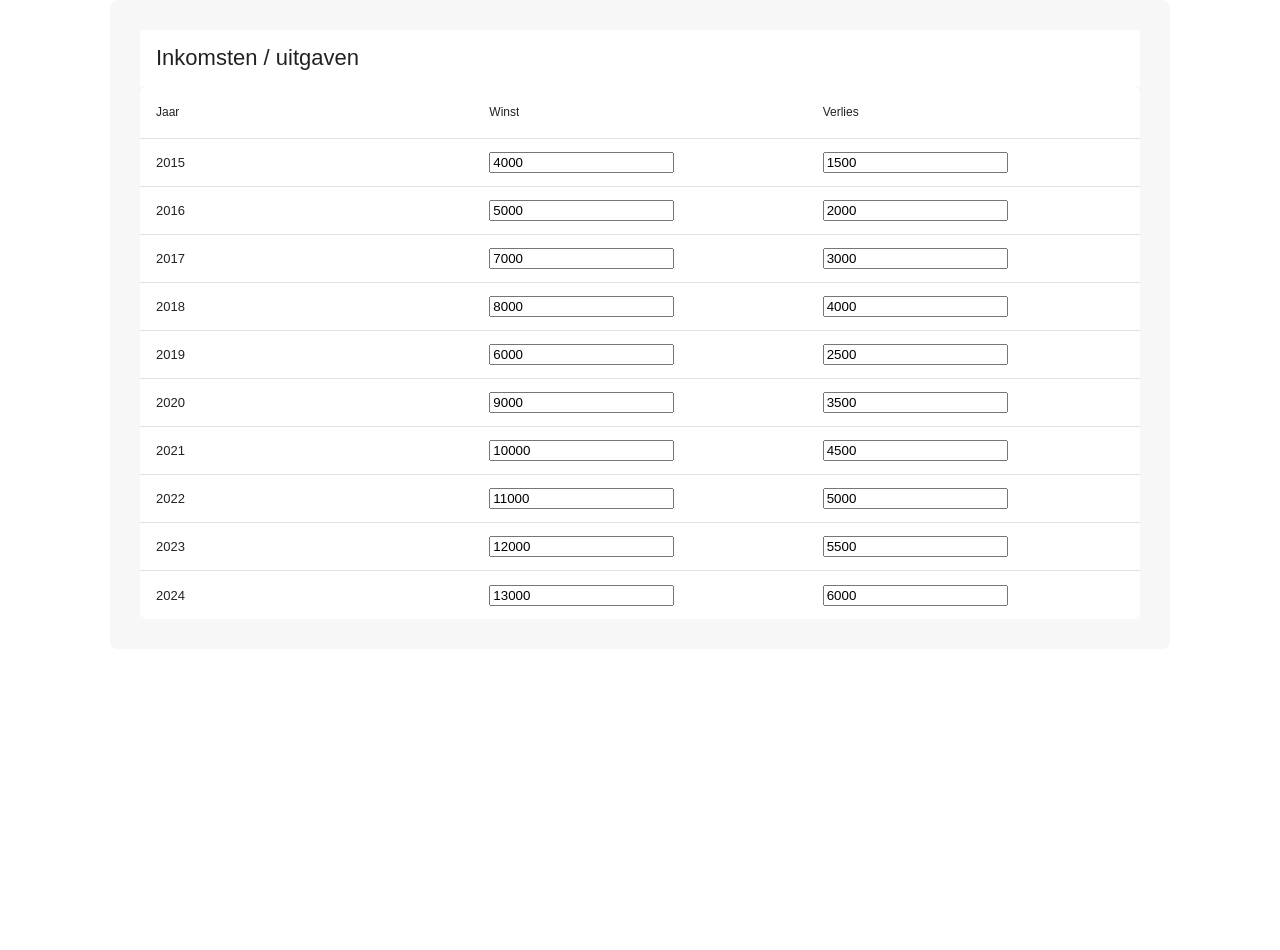
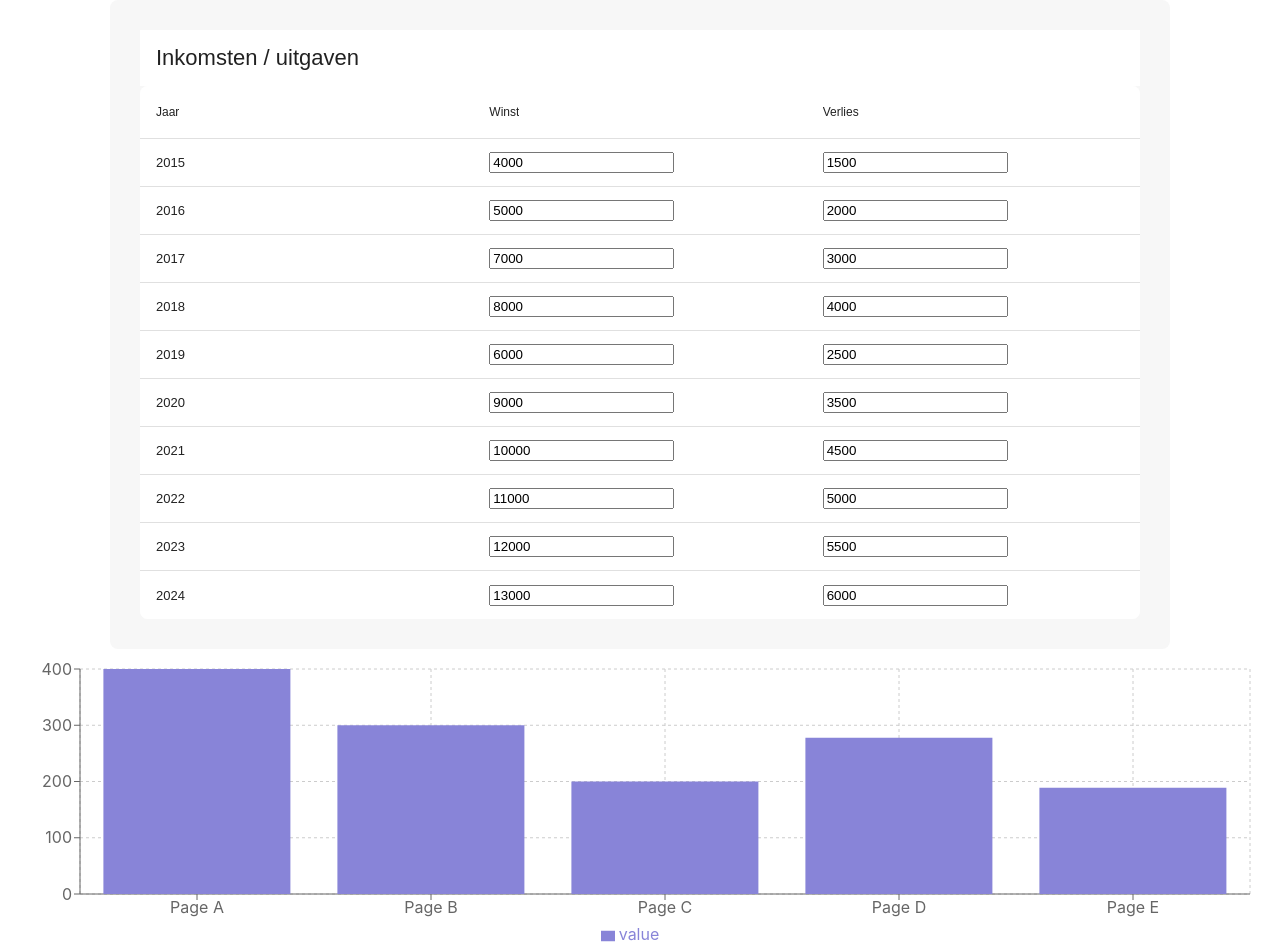
Before and after one commit to imawizzard/GraphsAndTables, a React (Create React App) app in the folder tablesandgraphs/: page / in a window 1280 px wide. Shown: the top 950 px of the page. Before the commit the page ends 800 px from the top, so only its background shows below. Built offline with nearby package versions, Linux system fonts and the light colour scheme.

Commit message:
added graph

```diff
--- a/tablesandgraphs/package.json
+++ b/tablesandgraphs/package.json
@@ -15,6 +15,7 @@
     "react-data-table-component": "^7.6.2",
     "react-dom": "^18.3.1",
     "react-scripts": "5.0.1",
+    "recharts": "^2.13.3",
     "styled-components": "^6.1.13",
     "typescript": "^4.9.5",
     "web-vitals": "^2.1.4"
--- a/tablesandgraphs/src/Views/App.tsx
+++ b/tablesandgraphs/src/Views/App.tsx
@@ -1,10 +1,12 @@
 import "../Layout/App.css";
 import Table from "../Components/Table";
+import Graph from "../Components/Graph";
 
 function App() {
   return (
     <div className="App">
       <Table />
+      <Graph />
     </div>
   );
 }
--- a/tablesandgraphs/tsconfig.json
+++ b/tablesandgraphs/tsconfig.json
@@ -18,7 +18,7 @@
     "resolveJsonModule": true,
     "isolatedModules": true,
     "noEmit": true,
-    "jsx": "react-jsx"
+    "jsx": "preserve"
   },
   "include": [
     "src"
```
Also changed, not shown: 1 other file (tests, documents, lock files or other folders).
